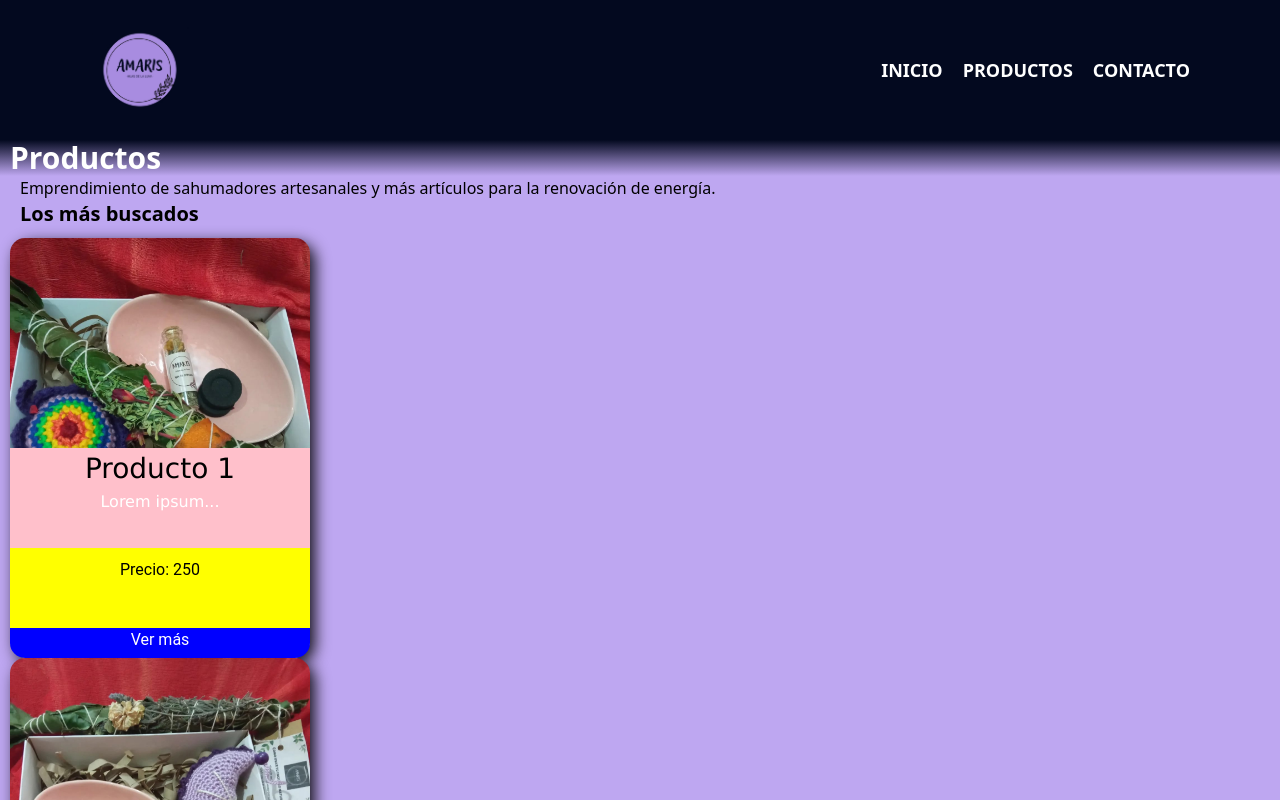
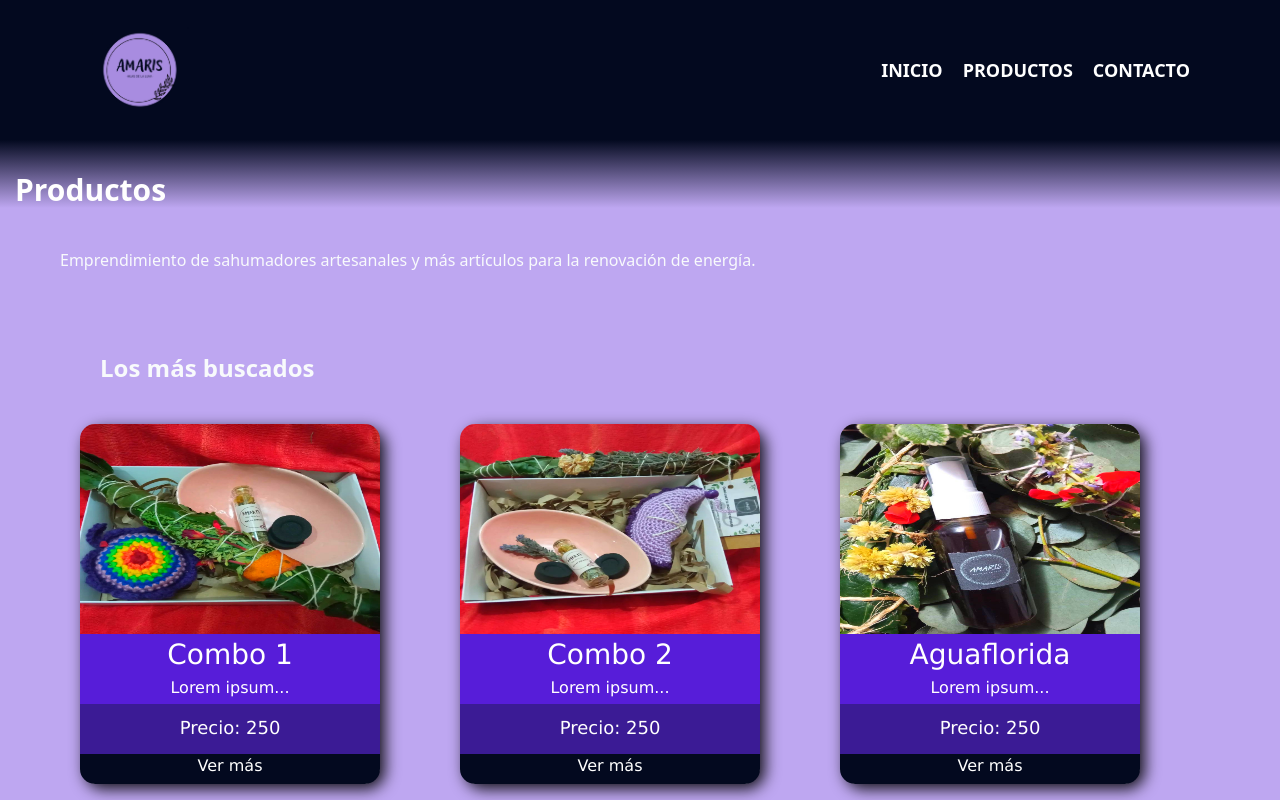
Before and after one commit to JoaoMora93/Proyecto_ReactJS_Joao_Moraes, a React (Vite) app in the folder tienda_reactJS_ JoaoM/: page / in a window 1280 px wide. Shown: the top 800 px of the page. Built offline with nearby package versions, Linux system fonts and the light colour scheme.

Commit message:
Galeria mejorada productos con nombre

```diff
--- a/tienda_reactJS_ JoaoM/src/components/ItemCard/ItemCard.jsx
+++ b/tienda_reactJS_ JoaoM/src/components/ItemCard/ItemCard.jsx
@@ -4,9 +4,9 @@ import './ItemCard.scss'
 const ItemCard = ({item}) => {
 
     return (
-        <div className="Item__Card">
+            <div className="Item__Card m-10">
                 <div className="Item__img">
-                <img src={item.img} alt={item.nombre} />
+                    <img className="saturate-150" src={item.img} alt={item.nombre} />
                 </div>
 
                 <div className='Item__text'>
@@ -23,6 +23,7 @@ const ItemCard = ({item}) => {
                 </div>
 
             </div>
+
     )
 }
 
--- a/tienda_reactJS_ JoaoM/src/components/ItemCard/ItemCard.scss
+++ b/tienda_reactJS_ JoaoM/src/components/ItemCard/ItemCard.scss
@@ -2,15 +2,19 @@
 
 .Item__Card{
     display: grid;
-    width: 300px;
     grid-template-columns: 300px;
-    grid-template-rows: 210px 100px 80px 30px;
+    grid-template-rows: 210px 70px 50px 30px;
     grid-template-areas: "image" "texto" "price" "btn";
     border-radius: 18px;
     background-color: white;
     box-shadow: 5px 5px 15px rgba($color: #000000, $alpha: 0.9);
-    font-family: roboto;
+    font-family: Verdana, Geneva, Tahoma, sans-serif;
     text-align: center;
+
+    &:hover {
+        transform: scale(1.15);
+        box-shadow: 5px 5px 15px rgba($color: #000000, $alpha: 0.6);
+    }
 
     .Item__img{
         grid-area: image;
@@ -22,18 +26,20 @@
             border-top-left-radius: 15px;
             border-top-right-radius: 15px;
             width: 300px;
-            height: 300px;
+            height: 210px;
         }
     }
 
     .Item__text{
         grid-area: texto;
         font-family: Verdana, Geneva, Tahoma, sans-serif;
-        background-color: pink;
+        background-color: #571DD9ff;
 
         h3 {
             margin-top: 0px;
+            font-family: Verdana, Geneva, Tahoma, sans-serif;
             font-size: 28px;
+            color: white;
         }
 
         p {
@@ -46,10 +52,11 @@
 
     .Item__price{
         grid-area: price;
-        background: yellow;
+        font-size: large;
+        background: #3B1B95ff;
+        color: white;
         align-items: center;
         justify-content: center;
-        color: black;
         padding: 10px;
     }
 
@@ -57,7 +64,7 @@
         grid-area: btn;
         border-bottom-left-radius: 15px;
         border-bottom-right-radius: 15px;
-        background-color: blue;
+        background-color: #03091Fff;
         color: white;
     }
 }
--- a/tienda_reactJS_ JoaoM/src/components/ItemList/ItemList.jsx
+++ b/tienda_reactJS_ JoaoM/src/components/ItemList/ItemList.jsx
@@ -6,15 +6,17 @@ const ItemList = ({productos}) => {
 
     return (
         <div>
-            <h1 className='item__title font-bold text-3xl'>Productos</h1>
+            <h1 className='item__title text-inherit font-bold text-3xl pt-8'>Productos</h1>
             <hr />
-            <p className='font-sans hover:bg-violet-300 px-5'>Emprendimiento de sahumadores artesanales y más artículos para la renovación de energía.</p>
-            <h2 className="text-xl px-5 font-bold">
+            <p className='ms-5 mt-10 mb-0 text-slate-50 font-sans hover:bg-violet-300 px-10'>Emprendimiento de sahumadores artesanales y más artículos para la renovación de energía.</p>
+            <h2 className="ms-20 mt-20 mb-0 text-slate-50 text-2xl px-5 font-bold">
                 Los más buscados
             </h2>
 
+
+
             <section className="galeria">
-                <div className="galeria__item">
+                <div className="galeria__item ms-10">
                     {
                         productos.map((prod) => <ItemCard key={prod.id}  item={prod} />)
                     }
--- a/tienda_reactJS_ JoaoM/src/components/ItemList/ItemList.scss
+++ b/tienda_reactJS_ JoaoM/src/components/ItemList/ItemList.scss
@@ -6,15 +6,15 @@
 .item__title {
     background: linear-gradient(#03091Fff, rgb(190, 167, 241));
     color: white;
-    padding-left: 10px;
+    padding-left: 15px;
 }
 
 .galeria{
-    display: grid;
-    grid-template-columns: repeat(3, 350px);
-    grid-template-rows: repeat(3, 450px);
+    display: flex;
+
 
     .galeria__item{
-        padding: 10px;
+        display: flex;
+        flex-wrap: wrap;
     }
 }
--- a/tienda_reactJS_ JoaoM/src/data/PRODUCTOS_VARIOS.json
+++ b/tienda_reactJS_ JoaoM/src/data/PRODUCTOS_VARIOS.json
@@ -1,42 +1,42 @@
 [
     {
         "id": 1,
-        "nombre": "Producto 1",
+        "nombre": "Combo 1",
         "descripcion": "Lorem ipsum...",
         "precio": 250,
         "img": "../images/_productos/producto-1.jpeg"
     },
     {
         "id": 2,
-        "nombre": "Producto 2",
+        "nombre": "Combo 2",
         "descripcion": "Lorem ipsum...",
         "precio": 250,
         "img": "../images/_productos/producto-2.jpeg"
     },
     {
         "id": 3,
-        "nombre": "Producto 3",
+        "nombre": "Aguaflorida",
         "descripcion": "Lorem ipsum...",
         "precio": 250,
         "img": "../images/_productos/producto-3.jpeg"
     },
     {
         "id": 4,
-        "nombre": "Producto 4",
+        "nombre": "Sahumador Lavanda",
         "descripcion": "Lorem ipsum...",
         "precio": 250,
         "img": "../images/_productos/producto-4.jpeg"
     },
     {
         "id": 5,
-        "nombre": "Producto 5",
+        "nombre": "Sahumador Naranja",
         "descripcion": "Lorem ipsum...",
         "precio": 250,
         "img": "../images/_productos/producto-5.jpeg"
     },
     {
         "id": 6,
-        "nombre": "Producto 6",
+        "nombre": "Combo 3",
         "descripcion": "Lorem ipsum...",
         "precio": 250,
         "img": "../images/_productos/producto-6.jpeg"
```
Lines whose indentation alone changed are shown as unchanged.
